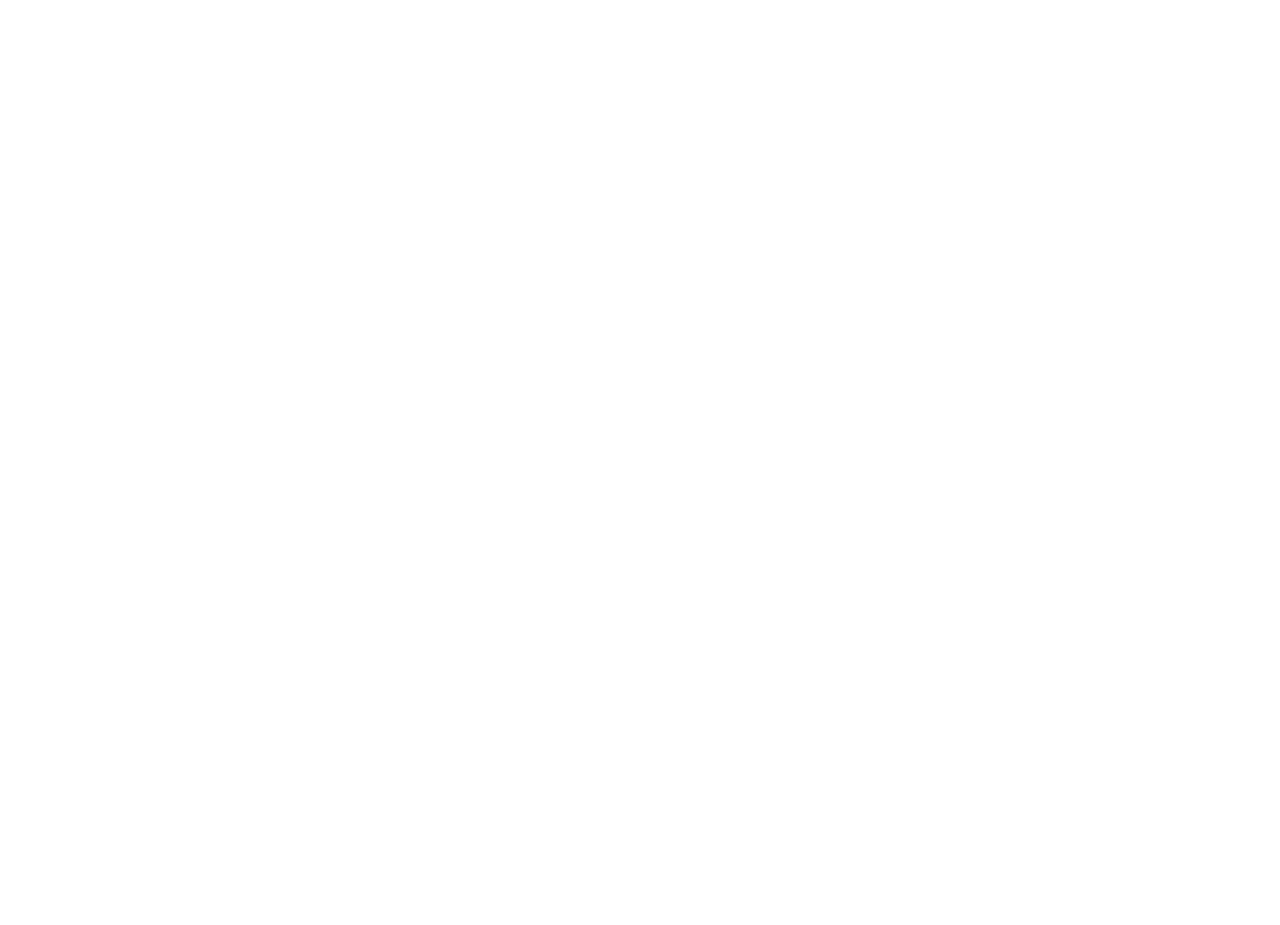
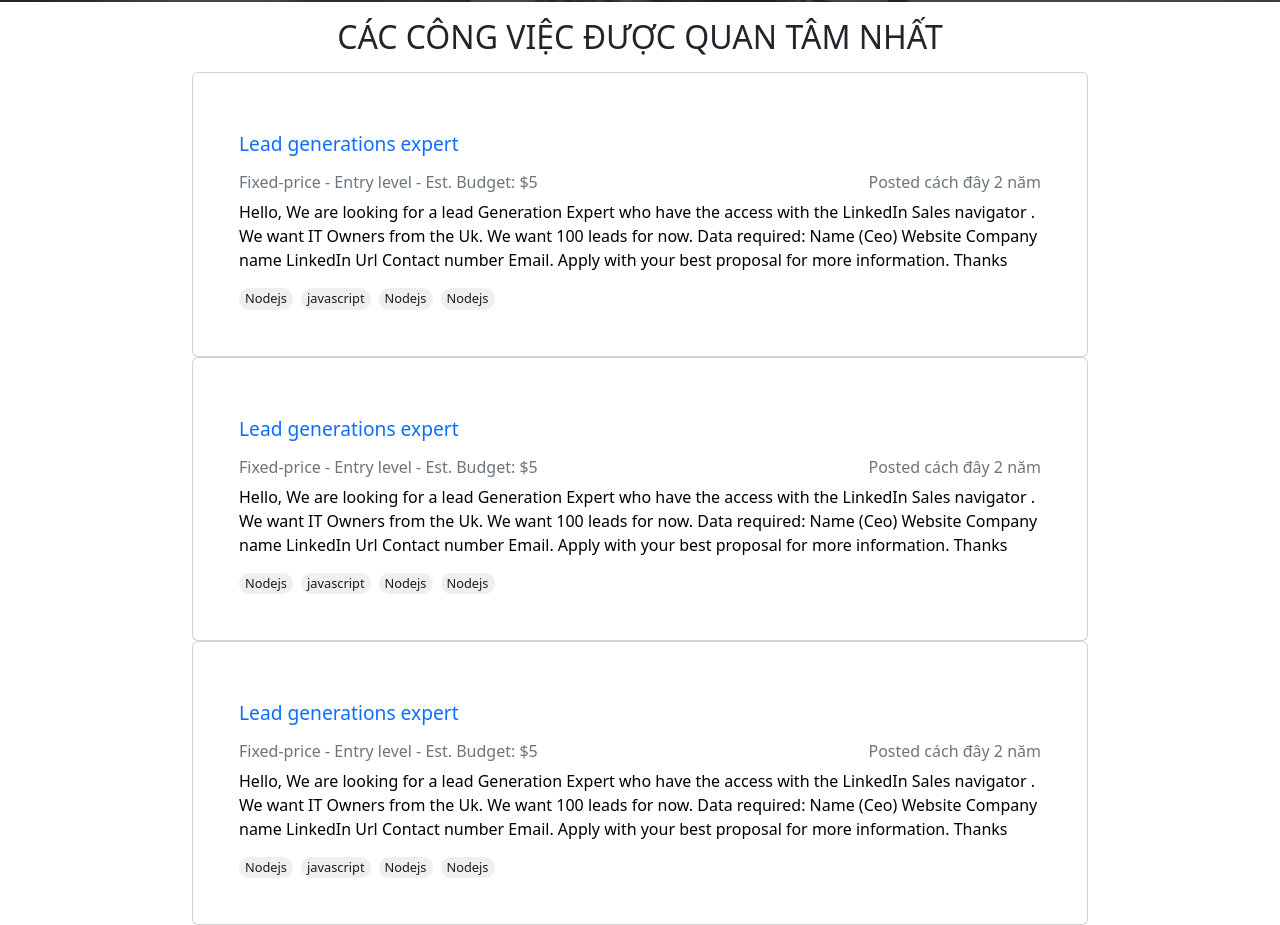
Before and after one commit to nguyentheduyet01/freelancer_hiring, a React (Create React App) app in the folder frontend/: page / in a window 1280 px wide. Shown: the part 504-1429 px from the top of the page. Before the commit the page ends 800 px from the top, so only its background shows below. Built offline with nearby package versions, Linux system fonts and the light colour scheme.

Commit message:
create post component

```diff
--- a/frontend/package.json
+++ b/frontend/package.json
@@ -13,6 +13,7 @@
     "react-dom": "^18.2.0",
     "react-router-dom": "^6.9.0",
     "react-scripts": "5.0.1",
+    "timeago.js": "^4.0.2",
     "web-vitals": "^2.1.0"
   },
   "scripts": {
--- a/frontend/src/App.js
+++ b/frontend/src/App.js
@@ -9,9 +9,9 @@
       <Header />
       <Routes>
         <Route path='/' element={<Outlet />}>
-          <Route element={<Home />} />
+          <Route path='/' element={<Home />} />
+          <Route path='login' element={<Login />} />
         </Route>
-        <Route path='login' element={<Login />} />
       </Routes>
     </div>
   );
--- a/frontend/src/components/header/Header.jsx
+++ b/frontend/src/components/header/Header.jsx
@@ -6,6 +6,7 @@
 import DDFindJob from "./../dropdown/DDFindJob";
 import Logo from "../../images/icon_page.png";
 import "./Header.css";
+import { Link } from "react-router-dom";
 
 const Header = () => {
   const [isShow, setIsShow] = useState(false);
@@ -107,7 +108,9 @@
             ) : (
               <Row>
                 <Col>
-                  <Button variant='light'>Login</Button>
+                  <Button variant='light'>
+                    <Link to='/login'>Login</Link>
+                  </Button>
                 </Col>
                 <Col>
                   <Button variant='success'>Register</Button>
--- /dev/null
+++ b/frontend/src/components/post/Post.css
@@ -0,0 +1,43 @@
+
+/* .cartPost:first-child, .cartPost:last-child {
+  border-radius: 20px !important;
+} */
+.postLink{
+  text-decoration: none;
+}
+
+.cartPost:hover{
+  background-color: #f3f8f8;
+}
+
+.linkPost{
+  text-decoration: none;
+  /* color: b; */
+}
+
+.linkPost:hover{
+  text-decoration: underline;
+  color: #314644;
+}
+
+.skillButton{
+  border: none;
+  border-radius: 50px;
+  font-size: 80%;
+  display: block;
+
+}
+
+.skillButton:not(:first-child){
+  margin-left: 8px;
+}
+
+.skillButton:hover{
+  background-color: rgb(226, 223, 223);
+}
+
+.linkSkill{
+  text-decoration: none;
+  color: rgb(27, 27, 27);
+  font-weight: 500;
+}
--- a/frontend/src/components/post/Post.jsx
+++ b/frontend/src/components/post/Post.jsx
@@ -0,0 +1,134 @@
+import React from "react";
+import Card from "react-bootstrap/Card";
+import { Link } from "react-router-dom";
+import formatVi from "../../utils/vi";
+import "./Post.css";
+
+const Post = () => {
+  return (
+    <div>
+      <Link to='login' className='postLink'>
+        <Card style={{ width: "70vw", margin: "0 auto", padding: "30px" }} className='cartPost'>
+          <Card.Body>
+            <Card.Title style={{ fontSize: "120%", lineHeight: "50px" }}>
+              <Link to='' className='linkPost'>
+                Lead generations expert
+              </Link>
+            </Card.Title>
+            <Card.Subtitle
+              className='mb-2 text-muted d-flex flex-row justify-content-between'
+              style={{ fontSize: "100%" }}
+            >
+              <span>Fixed-price - Entry level - Est. Budget: $5</span>
+              <span>Posted {formatVi("Tue Apr 11 2023 22:00:04", "locate")}</span>
+            </Card.Subtitle>
+            <Card.Text style={{ color: "black" }}>
+              Hello, We are looking for a lead Generation Expert who have the access with the
+              LinkedIn Sales navigator . We want IT Owners from the Uk. We want 100 leads for now.
+              Data required: Name (Ceo) Website Company name LinkedIn Url Contact number Email.
+              Apply with your best proposal for more information. Thanks
+            </Card.Text>
+            <div className='d-flex'>
+              <button className='skillButton'>
+                <Link className='linkSkill' to=''>
+                  Nodejs
+                </Link>
+              </button>
+              <button className='skillButton'>
+                <Link className='linkSkill'>javascript</Link>
+              </button>
+              <button className='skillButton'>
+                <Link className='linkSkill'>Nodejs</Link>
+              </button>
+              <button className='skillButton'>
+                <Link className='linkSkill'>Nodejs</Link>
+              </button>
+            </div>
+          </Card.Body>
+        </Card>
+      </Link>
+      <Link to='login' className='postLink'>
+        <Card style={{ width: "70vw", margin: "0 auto", padding: "30px" }} className='cartPost'>
+          <Card.Body>
+            <Card.Title style={{ fontSize: "120%", lineHeight: "50px" }}>
+              <Link to='' className='linkPost'>
+                Lead generations expert
+              </Link>
+            </Card.Title>
+            <Card.Subtitle
+              className='mb-2 text-muted d-flex flex-row justify-content-between'
+              style={{ fontSize: "100%" }}
+            >
+              <span>Fixed-price - Entry level - Est. Budget: $5</span>
+              <span>Posted {formatVi("Tue Apr 11 2023 22:00:04", "locate")}</span>
+            </Card.Subtitle>
+            <Card.Text style={{ color: "black" }}>
+              Hello, We are looking for a lead Generation Expert who have the access with the
+              LinkedIn Sales navigator . We want IT Owners from the Uk. We want 100 leads for now.
+              Data required: Name (Ceo) Website Company name LinkedIn Url Contact number Email.
+              Apply with your best proposal for more information. Thanks
+            </Card.Text>
+            <div className='d-flex'>
+              <button className='skillButton'>
+                <Link className='linkSkill' to=''>
+                  Nodejs
+                </Link>
+              </button>
+              <button className='skillButton'>
+                <Link className='linkSkill'>javascript</Link>
+              </button>
+              <button className='skillButton'>
+                <Link className='linkSkill'>Nodejs</Link>
+              </button>
+              <button className='skillButton'>
+                <Link className='linkSkill'>Nodejs</Link>
+              </button>
+            </div>
+          </Card.Body>
+        </Card>
+      </Link>
+      <Link to='login' className='postLink'>
+        <Card style={{ width: "70vw", margin: "0 auto", padding: "30px" }} className='cartPost'>
+          <Card.Body>
+            <Card.Title style={{ fontSize: "120%", lineHeight: "50px" }}>
+              <Link to='' className='linkPost'>
+                Lead generations expert
+              </Link>
+            </Card.Title>
+            <Card.Subtitle
+              className='mb-2 text-muted d-flex flex-row justify-content-between'
+              style={{ fontSize: "100%" }}
+            >
+              <span>Fixed-price - Entry level - Est. Budget: $5</span>
+              <span>Posted {formatVi("Tue Apr 11 2023 22:00:04", "locate")}</span>
+            </Card.Subtitle>
+            <Card.Text style={{ color: "black" }}>
+              Hello, We are looking for a lead Generation Expert who have the access with the
+              LinkedIn Sales navigator . We want IT Owners from the Uk. We want 100 leads for now.
+              Data required: Name (Ceo) Website Company name LinkedIn Url Contact number Email.
+              Apply with your best proposal for more information. Thanks
+            </Card.Text>
+            <div className='d-flex'>
+              <button className='skillButton'>
+                <Link className='linkSkill' to=''>
+                  Nodejs
+                </Link>
+              </button>
+              <button className='skillButton'>
+                <Link className='linkSkill'>javascript</Link>
+              </button>
+              <button className='skillButton'>
+                <Link className='linkSkill'>Nodejs</Link>
+              </button>
+              <button className='skillButton'>
+                <Link className='linkSkill'>Nodejs</Link>
+              </button>
+            </div>
+          </Card.Body>
+        </Card>
+      </Link>
+    </div>
+  );
+};
+
+export default Post;
--- a/frontend/src/pages/home/Home.jsx
+++ b/frontend/src/pages/home/Home.jsx
@@ -1,15 +1,13 @@
 import React from "react";
+import Post from "../../components/post/Post";
 import Slider from "../../components/slider/Slider";
-import { Link, Outlet } from "react-router-dom";
 
 const Home = () => {
   return (
     <>
       <Slider />
-      <div>
-        <h5>{/* <Link p/> */}</h5>
-      </div>
-      <Outlet />
+      <h2 className='mt-3 mb-3 text-center'>CÁC CÔNG VIỆC ĐƯỢC QUAN TÂM NHẤT</h2>
+      <Post />
     </>
   );
 };
--- /dev/null
+++ b/frontend/src/utils/vi.js
@@ -0,0 +1,25 @@
+import { format, register } from "timeago.js";
+
+const formatVi = (date) => {
+  const vi = (number, index, totalSec) => {
+    // đối với định dạng ngày giờ có từ 0-59 giây
+    return [
+      ["vừa xong", "một lúc"], // 0 - 59 giây
+      ["%s giây trước", "cách đây %s giây"], // 1 - 59 phút
+      ["1 phút trước", "cách đây 1 phút"], // 1 giờ
+      ["%s phút trước", "cách đây %s phút"], // 2 giờ - 1 ngày
+      ["1 ngày trước", "cách đây 1 ngày"], // 2 ngày - 1 tuần
+      ["%s ngày trước", "cách đây %s ngày"], // 1 tuần - 1 tháng
+      ["1 tháng trước", "cách đây 1 tháng"], // 2 - 11 tháng
+      ["%s tháng trước", "cách đây %s tháng"], // 1 năm trước
+      ["1 năm trước", "cách đây 1 năm"], // sau đó
+      ["%s năm trước", "cách đây %s năm"],
+    ][index];
+  };
+
+  register("locate", vi);
+
+  return format(date, "locate");
+};
+
+export default formatVi;
```
Also changed, not shown: 1 other file (tests, documents, lock files or other folders).
